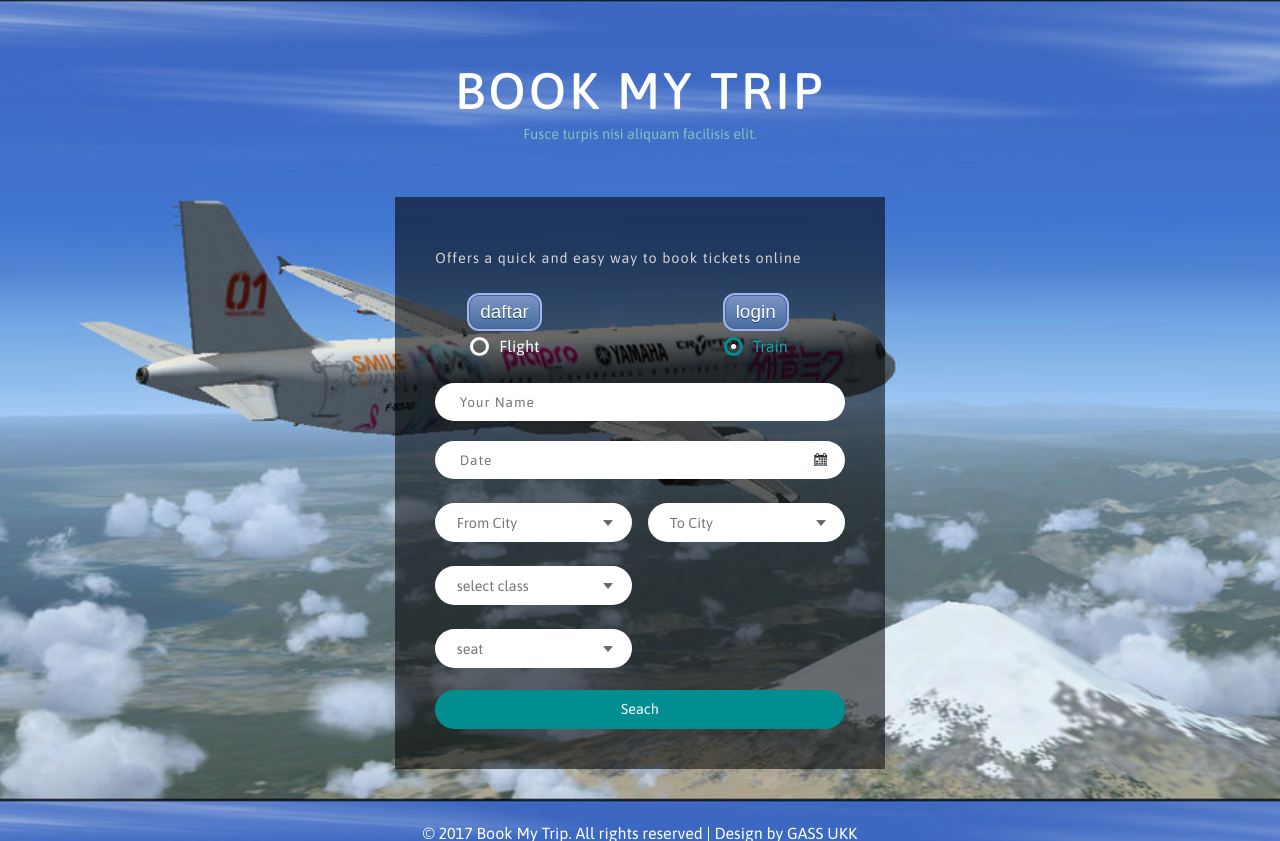
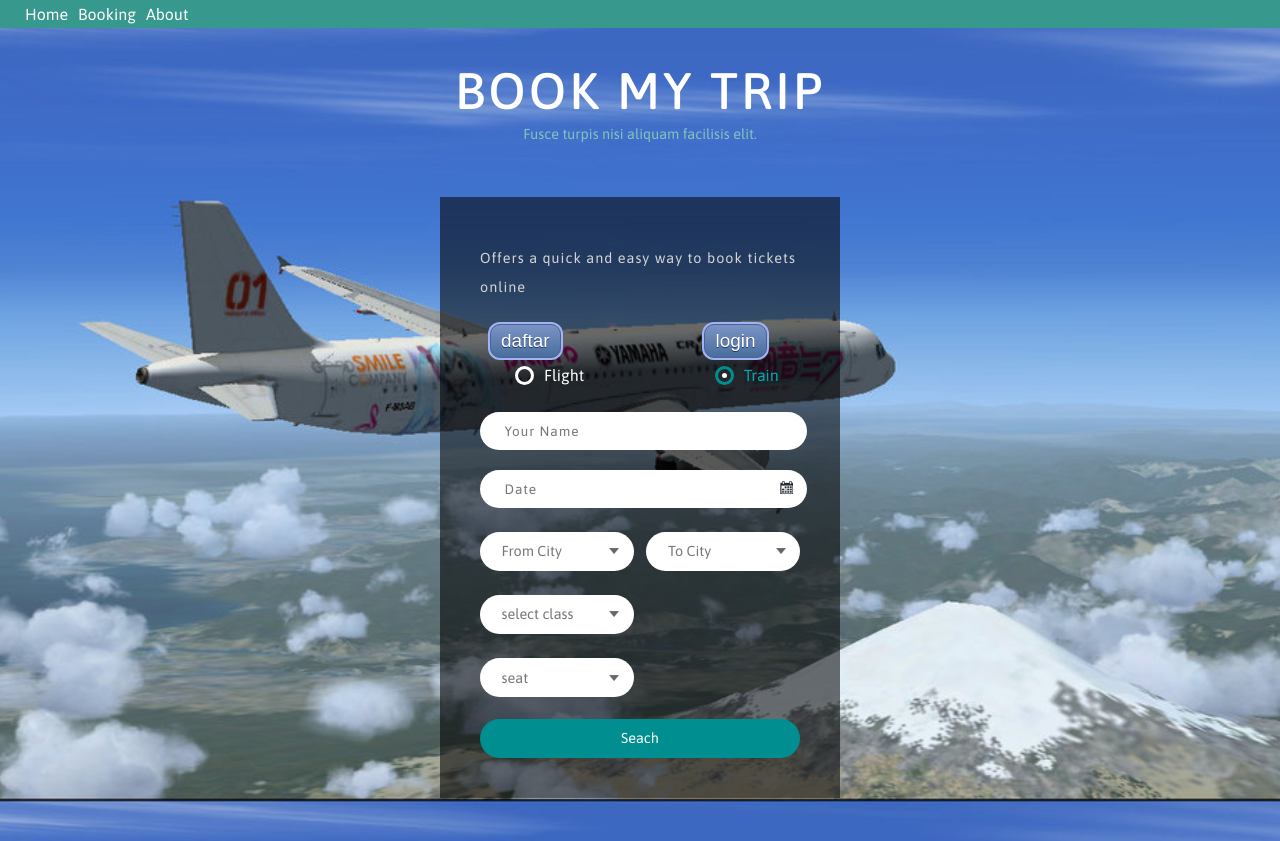
Before and after one commit to FahmiNB/ProdukUKK, a CodeIgniter app: page /TIket-Travel/ in a window 1280 px wide. Shown: the top 841 px of the page. Run offline with CodeIgniter, Linux system fonts and the light colour scheme.

Commit message:
nambah navbar

```diff
--- a/application/views/index.php
+++ b/application/views/index.php
@@ -22,14 +22,21 @@ License URL: http://creativecommons.org/licenses/by/3.0/
 <!-- //stylesheet -->
 </head>
 <body class="bg agileinfo">
+<nav style="position: fixed;">
+    <ul>
+       <li><a href="<?php echo base_url('index.php/welcome/index')?>">Home</a></li>
+       <li><a href="#">Booking</a></li>
+       <li><a href="#">About</a></li>
+    </ul>
+</nav>
    <h1 class="agile_head text-center">Book My Trip</h1>
    <p class="text-center">Fusce turpis  nisi aliquam facilisis elit.</p>
      <div class="container w3">
 		<form action="#" method="post" class="agile_form">
 		   <h2 class="w3layouts text-center">Offers a quick and easy way to book tickets online</h2>
 		    <div>
-		   <a style="position: relative;left: 34px;" href="<?php echo base_url('index.php/welcome/tambah')?>" class="daftar">daftar</a>
-		   <a style="position: relative;left: 215px;" href="<?php echo base_url('index.php/welcome/login')?>" class="login">login</a>
+		   <a style="position: relative;left: 10px;" href="<?php echo base_url('index.php/welcome/tambah')?>" class="daftar">daftar</a>
+		   <a style="position: relative;left: 150px;" href="<?php echo base_url('index.php/welcome/login')?>" class="login">login</a>
 		   </div>
 		   <ul class="agile_info_select">
 				 <li><input type="radio" name="view" id="excellent">
--- a/assets/css/style.css
+++ b/assets/css/style.css
@@ -348,6 +348,38 @@ input.name {
 	top:1px;
 }
 
+nav {
+ margin:auto;
+ text-align: center;
+ width: 100%;
+ font-family: arial;
+ }
+ nav ul {
+ background:#37988e;
+ padding: 0 20px;
+ list-style: none;
+ position: relative;
+ display: inline-table;
+ width: 100%;
+ }
+ nav ul li{
+ float:left;
+ }
+
+ nav ul li:hover{
+ background:#d68d9a;
+ }
+
+ nav ul li:hover a{
+ color:#000;
+ }
+
+ nav ul li a{
+ display: block;
+ padding: 5px;
+ color: #fff;
+ text-decoration: none;
+
 .agileits_w3layouts_copyright p {
     color: #fff;
     font-size: 1em;
--- a/db/db_planetravel.sql
+++ b/db/db_planetravel.sql
@@ -22,7 +22,9 @@ CREATE TABLE `user` (
 
 INSERT INTO `user` (`id`, `username`, `password`, `fullname`, `level`) VALUES
 (15, 'asdasd', 'asdaasdasd', 'asdasddsd', 'asdad'),
-(24, 'admin', 'admin', 'admin', 'admin');
+(24, 'admin', 'admin', 'admin', 'admin'),
+(25, 'fahmi', 'fahmi', 'fahmi NB', 'bos'),
+(28, 'customer', 'customer', 'customer', 'customer');
 
 --
 -- Indexes for dumped tables
@@ -42,7 +44,7 @@ ALTER TABLE `user`
 -- AUTO_INCREMENT for table `user`
 --
 ALTER TABLE `user`
-  MODIFY `id` int(50) NOT NULL AUTO_INCREMENT, AUTO_INCREMENT=25;
+  MODIFY `id` int(50) NOT NULL AUTO_INCREMENT, AUTO_INCREMENT=29;
 /*!40101 SET CHARACTER_SET_CLIENT=@OLD_CHARACTER_SET_CLIENT */;
 /*!40101 SET CHARACTER_SET_RESULTS=@OLD_CHARACTER_SET_RESULTS */;
 /*!40101 SET COLLATION_CONNECTION=@OLD_COLLATION_CONNECTION */;
```
Also changed, not shown: application/views/v_input_user.php (+7 -1 lines), application/views/v_login.php (+7 -1 lines), application/views/v_tampil_login.php (+7 -0 lines).
